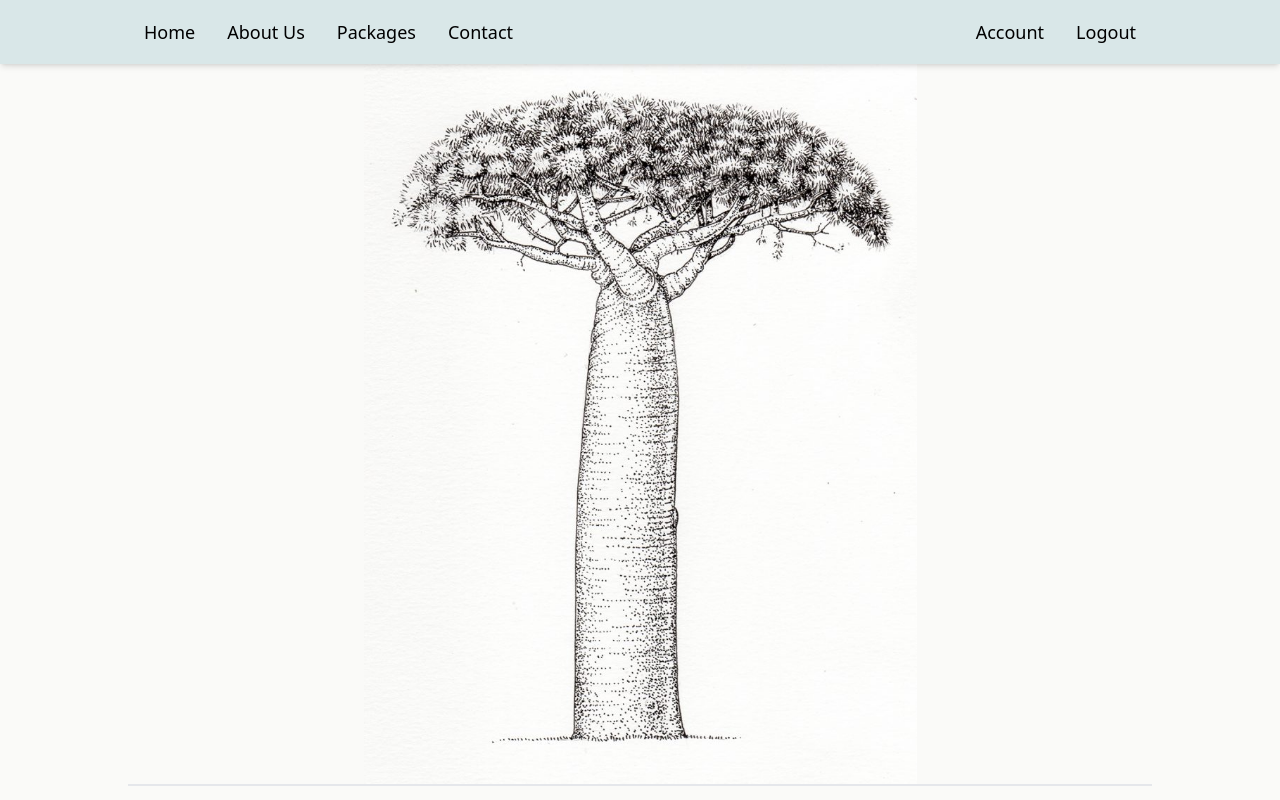
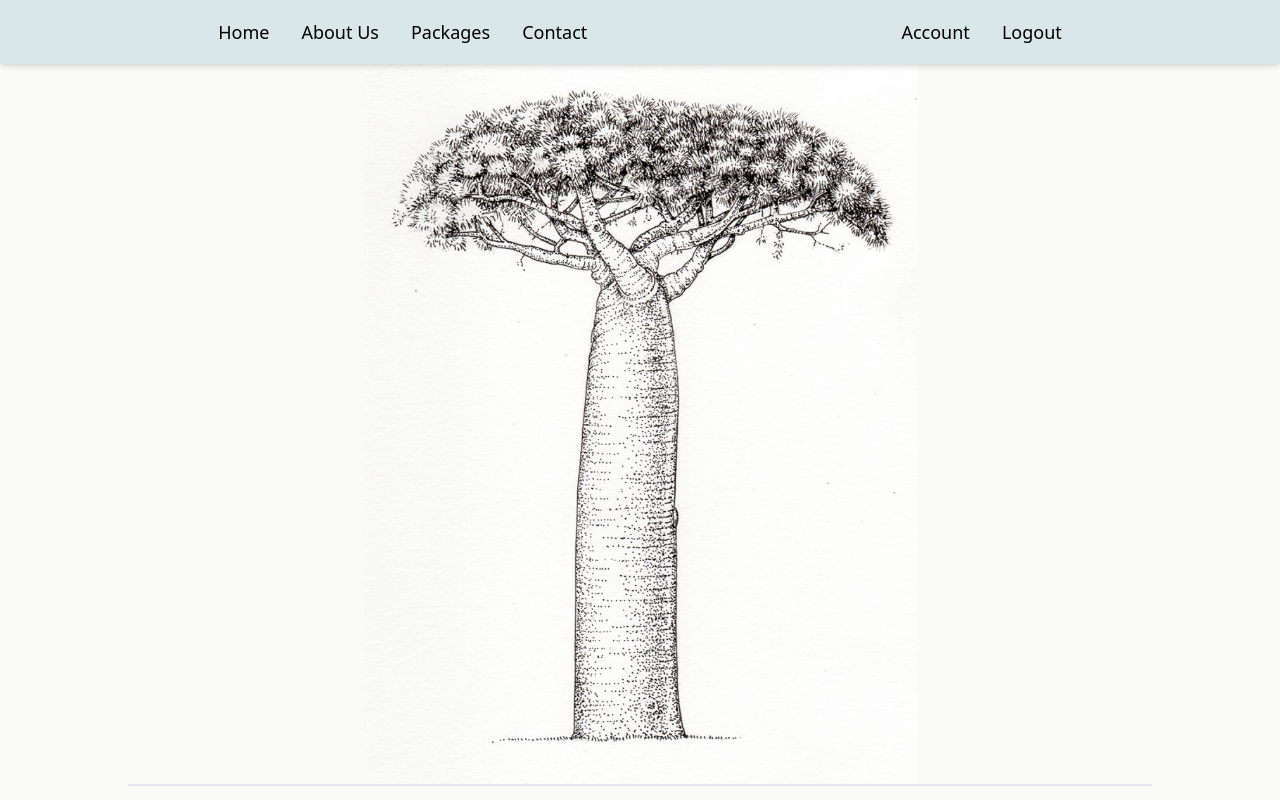
Before and after one commit to Folka2134/mum-site, a React (Create React App) app: page / in a window 1280 px wide. Shown: the top 800 px of the page. Built offline with nearby package versions, Linux system fonts and the light colour scheme.

Commit message:
updated navbar spacing

```diff
--- a/src/components/Navbar.component.jsx
+++ b/src/components/Navbar.component.jsx
@@ -15,7 +15,7 @@ export const Navbar = () => {
 
   return (
     <div className='bg-[#D9E7E8] h-16 flex justify-center items-center sticky top-0 text-lg shadow-md'>
-      <div className='bg-[green-600] h-12 w-full hidden md:flex justify-between items-center mx-32'>
+      <div className='bg-[green-600] h-12 w-full hidden md:flex justify-evenly items-center mx-32'>
         <ul className='flex items-center'>
           <Link to="home" smooth={true}><li className='h-full px-4 cursor-pointer  hover:bg-[#BED2D2] transition-all delay-75 duration-300 rounded-full'>Home</li></Link>
           <Link to="about" smooth={true}><li className='h-full px-4 cursor-pointer hover:bg-[#BED2D2] transition-all delay-75 duration-300 rounded-full whitespace-nowrap '>About Us</li></Link>
```
